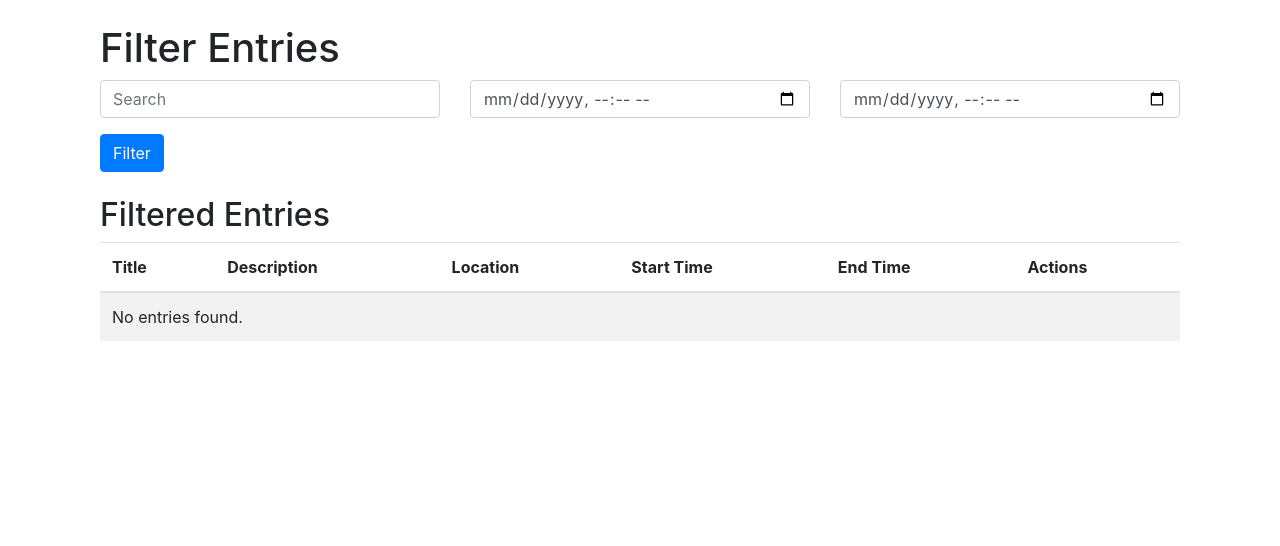
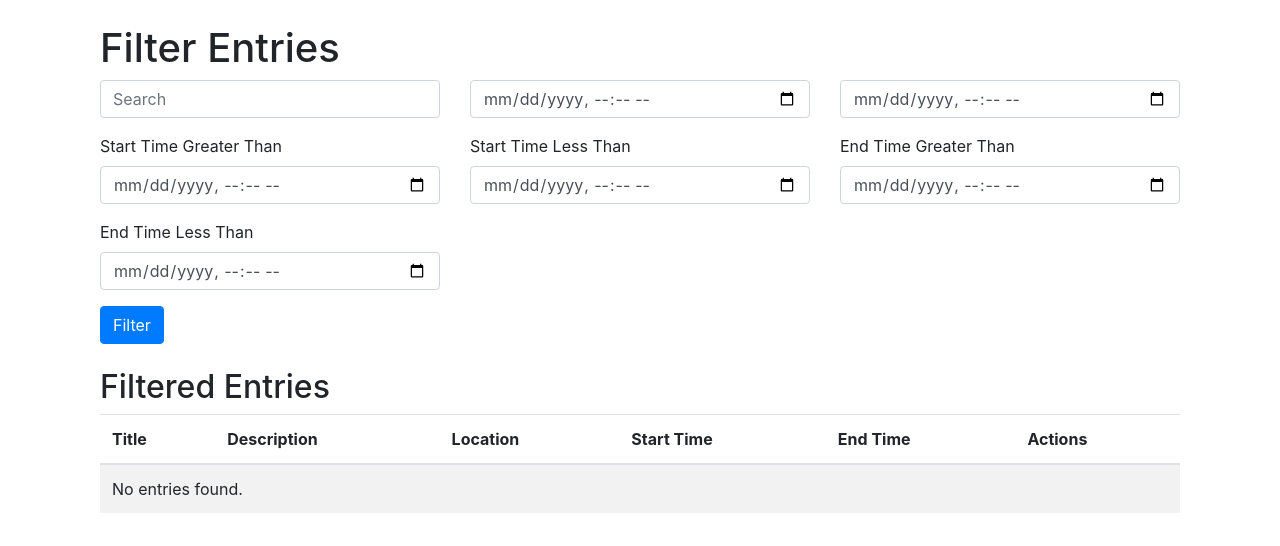
Before and after one commit to kevinveenbirkenbach/journal, a Django app: page /filter-entries/ in a window 1280 px wide. Shown: the part 16-562 px from the top of the page. Run offline with Django 4.2, Linux system fonts and the light colour scheme; data that the repository does not hold is empty; some libraries are stand-ins or nearby versions.

Commit message:
Implemented more filter

```diff
--- a/journal_app/templates/journal_app/filter_entries.html
+++ b/journal_app/templates/journal_app/filter_entries.html
@@ -19,6 +19,30 @@
             <div class="col-md-4">
                 <div class="form-group">
                     <input type="datetime-local" name="end_time" class="form-control">
+                </div>
+            </div>
+            <div class="col-md-4">
+                <div class="form-group">
+                    <label>{% trans "Start Time Greater Than" %}</label>
+                    <input type="datetime-local" name="start_time_gte" class="form-control">
+                </div>
+            </div>
+            <div class="col-md-4">
+                <div class="form-group">
+                    <label>{% trans "Start Time Less Than" %}</label>
+                    <input type="datetime-local" name="start_time_lte" class="form-control">
+                </div>
+            </div>
+            <div class="col-md-4">
+                <div class="form-group">
+                    <label>{% trans "End Time Greater Than" %}</label>
+                    <input type="datetime-local" name="end_time_gte" class="form-control">
+                </div>
+            </div>
+            <div class="col-md-4">
+                <div class="form-group">
+                    <label>{% trans "End Time Less Than" %}</label>
+                    <input type="datetime-local" name="end_time_lte" class="form-control">
                 </div>
             </div>
         </div>
--- a/journal_app/views.py
+++ b/journal_app/views.py
@@ -57,6 +57,41 @@ def filter_entries(request):
         # Filter by search query
         if query:
             filtered_entries = filtered_entries.filter(Q(title__icontains=query) | Q(description__icontains=query))
+
+        start_time_gte = request.GET.get('start_time_gte')
+        if start_time_gte:
+            try:
+                start_time_gte = datetime.strptime(start_time_gte, '%Y-%m-%dT%H:%M')
+                filtered_entries = filtered_entries.filter(time_frame__start_time__gte=start_time_gte)
+            except ValueError:
+                pass
+
+        # Filter by start_time_lte
+        start_time_lte = request.GET.get('start_time_lte')
+        if start_time_lte:
+            try:
+                start_time_lte = datetime.strptime(start_time_lte, '%Y-%m-%dT%H:%M')
+                filtered_entries = filtered_entries.filter(time_frame__start_time__lte=start_time_lte)
+            except ValueError:
+                pass
+
+        # Filter by end_time_gte
+        end_time_gte = request.GET.get('end_time_gte')
+        if end_time_gte:
+            try:
+                end_time_gte = datetime.strptime(end_time_gte, '%Y-%m-%dT%H:%M')
+                filtered_entries = filtered_entries.filter(time_frame__end_time__gte=end_time_gte)
+            except ValueError:
+                pass
+
+        # Filter by end_time_lte
+        end_time_lte = request.GET.get('end_time_lte')
+        if end_time_lte:
+            try:
+                end_time_lte = datetime.strptime(end_time_lte, '%Y-%m-%dT%H:%M')
+                filtered_entries = filtered_entries.filter(time_frame__end_time__lte=end_time_lte)
+            except ValueError:
+                pass
 
         # Filter by time frame
         if start_time:
```
